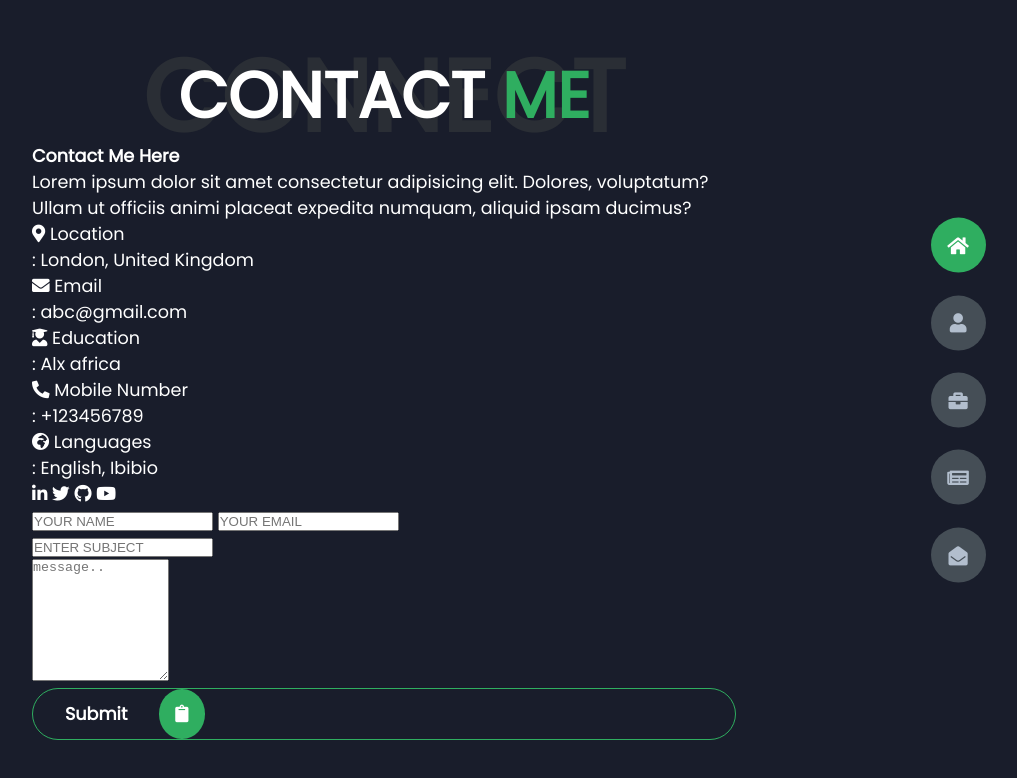
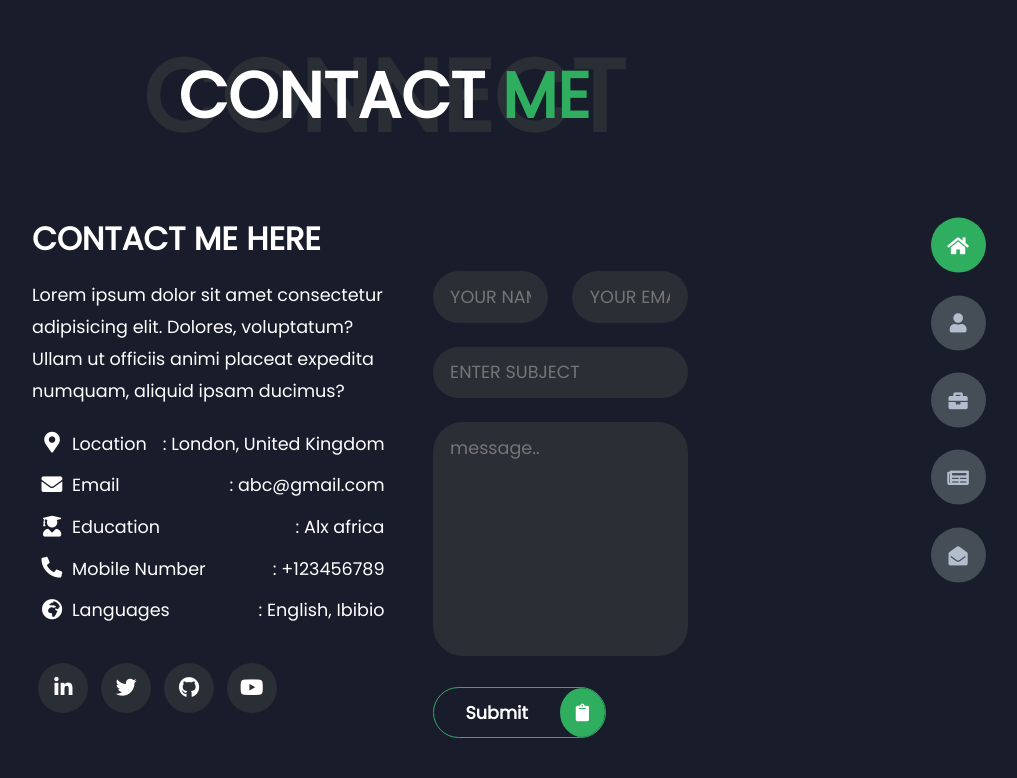
Before and after one commit to TheSaviourEking/portfolio-v0.1.0, a plain HTML site: page index.html in a window 1280 px wide. Shown: the whole page, without its empty margins (256-1273 px from the left). Drawn offline with nearby package versions, Linux system fonts and the light colour scheme; files that its build step writes are made by us from their sources.

```diff
--- a/styles/styles.scss
+++ b/styles/styles.scss
@@ -521,6 +521,107 @@ section {
     }
 }
 
+/* CONTACT */
+.contact-content-con {
+    display: flex;
+    padding-top: 3.5rem;
+    .left-contact {
+        flex: 2; // COME FOR FLEX
+        h4 {
+            margin-top: 1rem;
+            font-size: 2rem;
+            text-transform: uppercase;
+        }
+        p {
+            margin: 1rem 0;
+            line-height: 2rem;
+        }
+        .contact-info {
+            .contact-item {
+                display: flex;
+                align-items: center;
+                justify-content: space-between;
+                gap: 1rem;
+                .no-break {
+                    white-space: nowrap !important;
+                }
+                p {
+                    margin: .3rem 0 !important;
+                    padding: 0 !important;
+                }
+                .icon {
+                    display: grid;
+                    grid-template-columns: 40px 1fr;
+                    place-items: center;
+                    i {
+                        display: flex;
+                        align-items: center;
+                        font-size: 1.3rem;
+                    }
+                }
+            }
+        }
+        .contact-icon {
+            display: flex;
+            margin-top: 2rem;
+            a {
+                display: flex;
+                align-items: center;
+                color: var(--color-white);
+                background: var(--color-grey-5);
+                cursor: pointer;
+                justify-content: center;
+                width: 50px;
+                height: 50px;
+                border-radius: 50%;
+                margin: 0 .4rem;
+                transition: all .4s ease-in-out;
+                &:hover {
+                    background-color: var(--color-secondary);
+                    i {
+                        color: var(--color-primary);
+                    }
+                }
+                i {
+                    display: flex;
+                    align-items: center;
+                    justify-content: center;
+                    font-size: 1.3rem;
+                }
+            }
+        }
+    }
+    .right-contact {
+        flex: 3;
+        margin: 3rem;
+        .input-control {
+            margin: 1.5rem 0;
+            input, textarea {
+                border-radius: 30px;
+                font-weight: inherit;
+                font-size: inherit;
+                font-family: inherit;
+                padding: .8rem 1.1rem;
+                outline: none;
+                border: none;
+                background-color: var(--color-grey-5);
+                width: 100%;
+                color: var(--color-white);
+                resize: none;
+            }
+        }
+        .i-c-2 {
+            display: flex;
+            :last-child {
+                margin-left: 1.5rem;
+            }
+        }
+        .submit-btn {
+            display: flex;
+            justify-content: flex-start;
+        }
+    }
+}
 /* INDEPENDENT COMPONENTS */
 .btn-container {
     display: flex;
```
